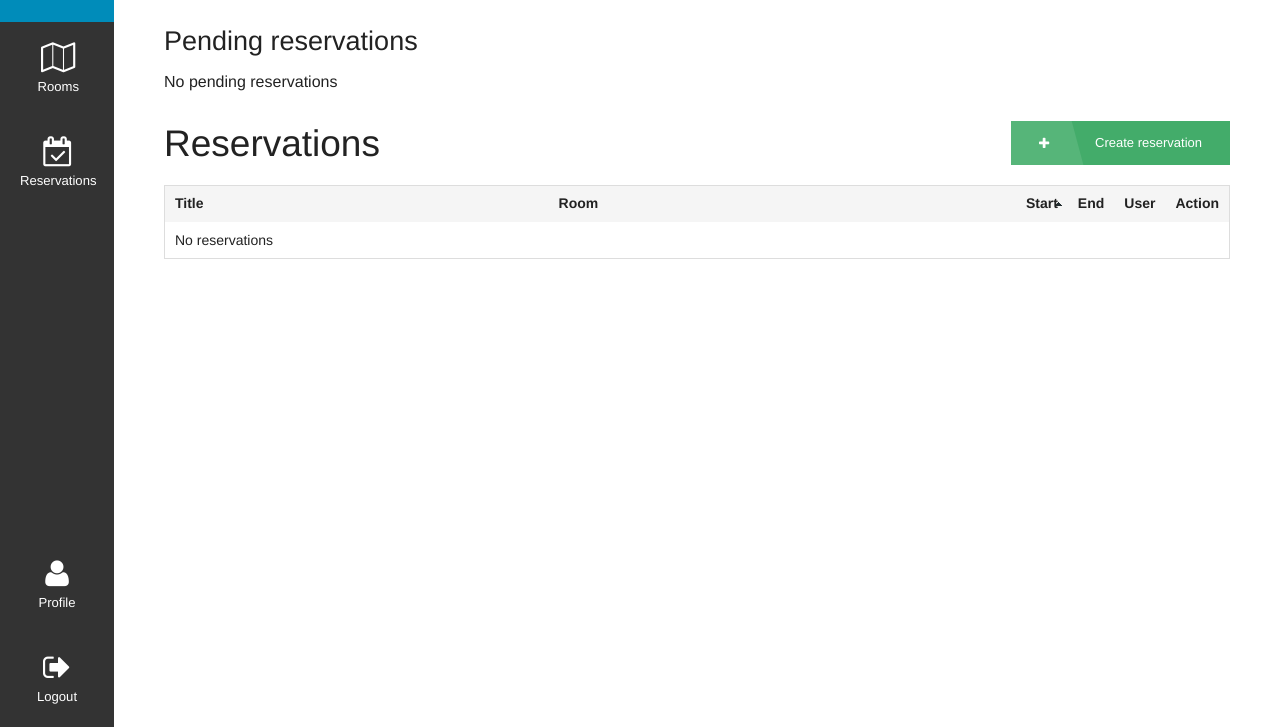
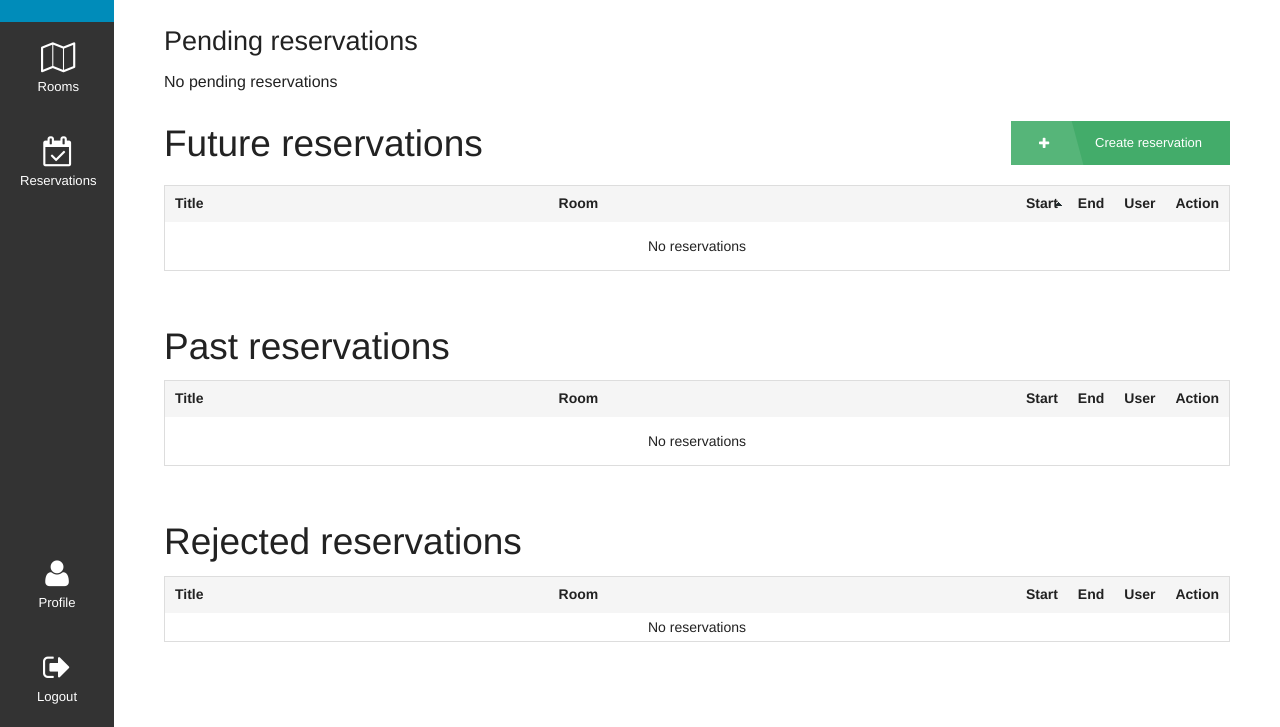
Before and after one commit to kviktor/arrr, a Django app: template arrr/arrr/templates/reservation/list.html in a window 1280 px wide. Shown: the part 73-800 px from the top of the page. Run offline with Django 3.2, Linux system fonts and the light colour scheme; the template is opened without the code that fills it, so the values that code supplies are empty; the visitor is signed in with stand-in values (Sample User, id 1); some libraries are stand-ins or nearby versions.

Commit message:
arrr: separate table for rejected and past reservations

```diff
--- a/arrr/arrr/static/css/styles.css
+++ b/arrr/arrr/static/css/styles.css
@@ -202,6 +202,18 @@ table.tablesorter thead tr .headerSortDown:not(.no-sort) {
     background-image: url(desc.gif);
 }
 
-table {
-  celpadding: 5;
+.tablesorter {
+  margin-bottom: 50px;
 }
+
+.tablesorter td {
+  padding: 15px;
+}
+
+.tablesorter.condensed td {
+  padding: 5px;
+}
+
+.tablesorter .button {
+  margin: 0;
+}
--- a/arrr/arrr/templates/_reservations-table.html
+++ b/arrr/arrr/templates/_reservations-table.html
@@ -1,4 +1,4 @@
-<table class="reservations-table tablesorter">
+<table class="reservations-table tablesorter {% if condensed %}condensed{% endif %}">
   <thead>
     <tr>
       <th>Title</th>
@@ -47,7 +47,7 @@
       </tr>
       {% empty %}
         <tr>
-          <td colspan="5">No reservations</td>
+          <td class="text-center" colspan="6">No reservations</td>
         </tr>
     {% endfor %}
   </tbody>
--- a/arrr/arrr/templates/reservation/list.html
+++ b/arrr/arrr/templates/reservation/list.html
@@ -52,10 +52,21 @@
       Create reservation
     </a>
   {% endif %}
-  Reservations
+  Future reservations
 </h2>
 
+{% include "_reservations-table.html" with reservations=future %}
 
-{% include "_reservations-table.html" with reservations=approved %}
+
+<h2>Past reservations</h2>
+{% include "_reservations-table.html" with reservations=past %}
+
+
+{% if request.user.is_staff %}
+  <h2>Rejected reservations</h2>
+  {% include "_reservations-table.html" with reservations=rejected condensed=True %}
+{% endif%}
+
+
 
 {% endblock %}
--- a/arrr/arrr/views/reservation.py
+++ b/arrr/arrr/views/reservation.py
@@ -2,6 +2,7 @@ from django.contrib import messages
 from django.core.exceptions import PermissionDenied
 from django.core.urlresolvers import reverse
 from django.http import JsonResponse
+from django.utils import timezone
 from django.utils.translation import ugettext as _
 from django.shortcuts import redirect, get_object_or_404
 from django.views.decorators.http import require_POST, require_GET
@@ -23,8 +24,11 @@ class ReservationListView(ListView):
     def get_context_data(self, **kwargs):
         ctx = super().get_context_data(**kwargs)
         reservations = Reservation.objects.all()
-        ctx['approved'] = reservations.filter(status="a")
+        now = timezone.now()
+        ctx['future'] = reservations.filter(status="a", end__gt=now)
+        ctx['past'] = reservations.filter(status="a", end__lt=now)
         ctx['pending'] = reservations.filter(status="p")
+        ctx['rejected'] = reservations.filter(status="r")
         return ctx
 
 
```
